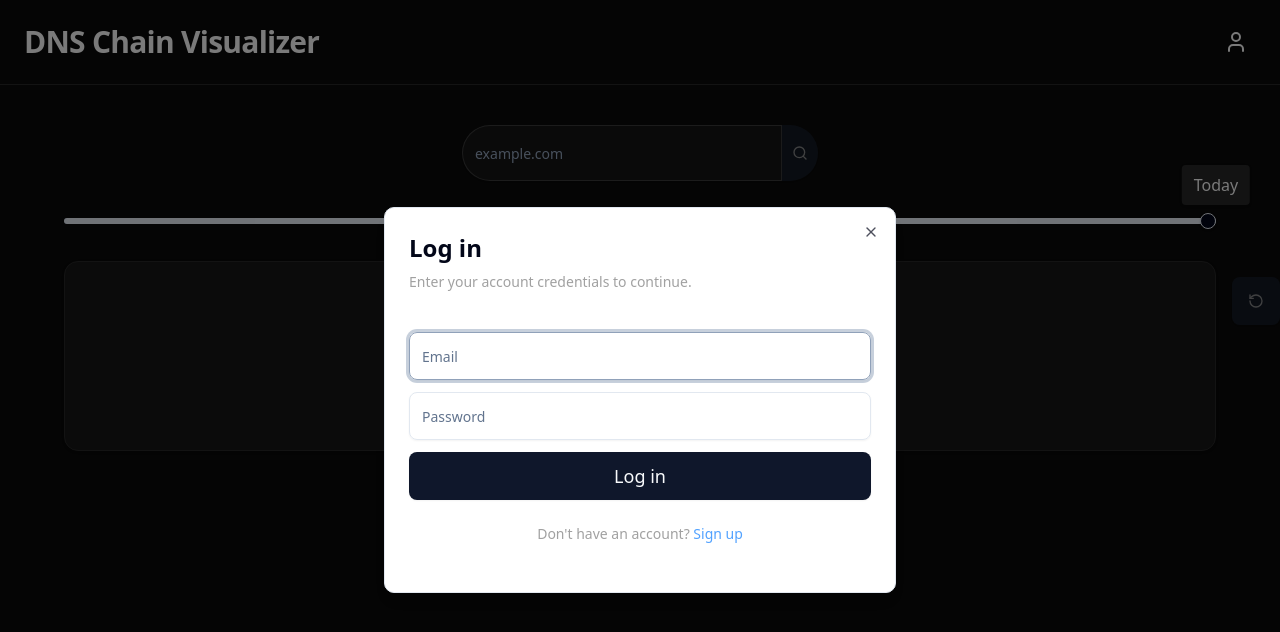
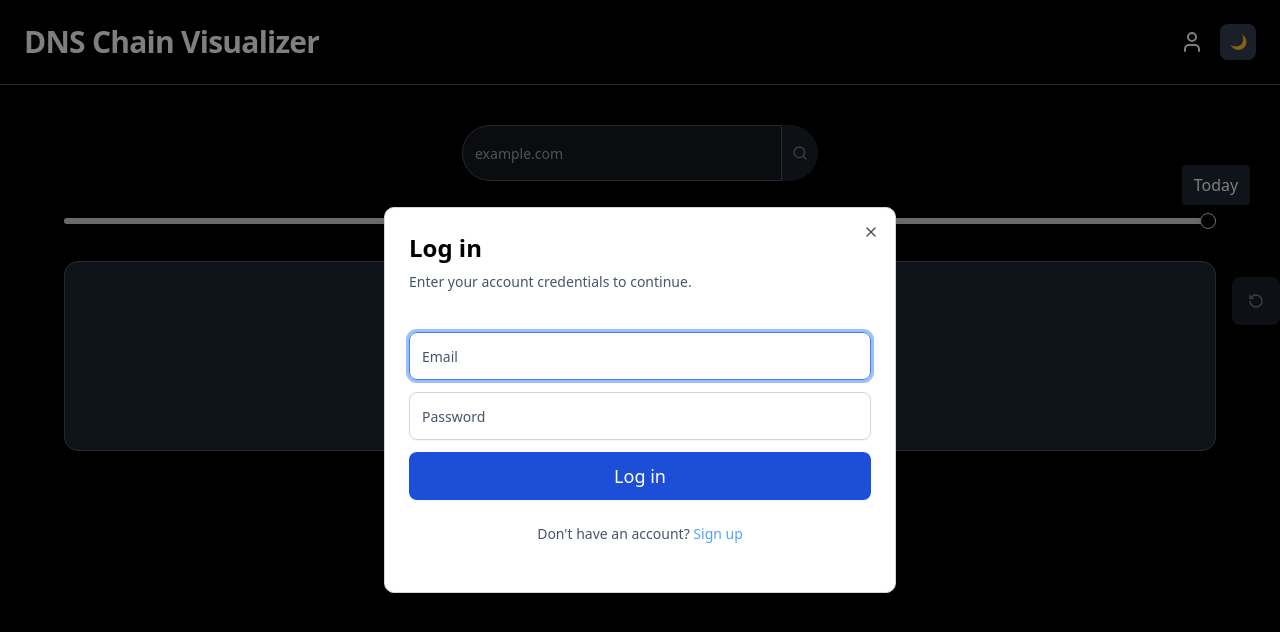
Before and after one commit to ahmadW74/GraphVizDNS, a React (Vite) app: page / in a window 1280 px wide. Shown: the top 632 px of the page. Built offline with nearby package versions, Linux system fonts and the light colour scheme.

Commit message:
Improve theme contrast

```diff
--- a/src/App.jsx
+++ b/src/App.jsx
@@ -29,6 +29,9 @@ export default function App() {
   const [loginPassword, setLoginPassword] = useState("");
   const [loginError, setLoginError] = useState("");
   const [username, setUsername] = useState("");
+
+  // Theme state
+  const [theme, setTheme] = useState("dark");
 
   // Signup state
   const [signupName, setSignupName] = useState("");
@@ -146,6 +149,16 @@ const [signupMessageType, setSignupMessageType] = useState("");
     }
   };
 
+  const toggleTheme = () => {
+    if (theme === "dark") {
+      setTheme("high-contrast");
+    } else if (theme === "high-contrast") {
+      setTheme("light");
+    } else {
+      setTheme("dark");
+    }
+  };
+
   //tooltip
   const selectedDate = new Date();
   selectedDate.setDate(selectedDate.getDate() - (MAX_DAYS - timeline));
@@ -153,13 +166,13 @@ const [signupMessageType, setSignupMessageType] = useState("");
     timeline === MAX_DAYS ? "Today" : selectedDate.toLocaleDateString();
 
   return (
-    <div className="dark bg-neutral-950 text-neutral-100 min-h-screen flex flex-col text-base lg:text-lg">
+    <div className={`${theme !== "light" ? theme : ""} bg-background text-foreground min-h-screen flex flex-col text-base lg:text-lg`}>
       {/* Login dialog */}
       <Dialog open={loginOpen} onOpenChange={setLoginOpen}>
         <DialogContent className="sm:max-w-lg text-base space-y-6">
           <DialogHeader>
             <DialogTitle className="text-2xl">Log in</DialogTitle>
-            <DialogDescription className="text-neutral-400">
+            <DialogDescription className="text-muted-foreground">
               Enter your account credentials to continue.
             </DialogDescription>
           </DialogHeader>
@@ -187,7 +200,7 @@ const [signupMessageType, setSignupMessageType] = useState("");
               Log in
             </Button>
             <div id="googleSignIn" className="flex justify-center"></div>
-            <p className="text-sm text-center text-neutral-400">
+            <p className="text-sm text-center text-muted-foreground">
               Don't have an account?{" "}
               <button
                 className="text-blue-400 hover:underline"
@@ -208,7 +221,7 @@ const [signupMessageType, setSignupMessageType] = useState("");
         <DialogContent className="sm:max-w-lg text-base space-y-6">
           <DialogHeader>
             <DialogTitle className="text-2xl">Sign up</DialogTitle>
-            <DialogDescription className="text-neutral-400">
+            <DialogDescription className="text-muted-foreground">
               Create a new account to get started.
             </DialogDescription>
           </DialogHeader>
@@ -248,7 +261,7 @@ const [signupMessageType, setSignupMessageType] = useState("");
               Sign up
             </Button>
             <div id="googleSignup" className="flex justify-center"></div>
-            <p className="text-sm text-center text-neutral-400">
+            <p className="text-sm text-center text-muted-foreground">
               Already have an account?{" "}
               <button
                 className="text-blue-400 hover:underline"
@@ -265,14 +278,19 @@ const [signupMessageType, setSignupMessageType] = useState("");
       </Dialog>
 
       {/* Header */}
-      <header className="border-b border-neutral-800">
+      <header className="border-b border-border">
         <div className="mx-auto max-w-7xl p-6 flex justify-between items-center">
           <h1 className="text-3xl font-semibold tracking-tight">
             DNS Chain Visualizer
           </h1>
           <div className="flex items-center space-x-2">
-            <User className="h-6 w-6 text-neutral-100" />
-            <p className="text-lg text-white">{username}</p>
+            <User className="h-6 w-6 text-foreground" />
+            <p className="text-lg text-foreground">{username}</p>
+            <Button size="icon" variant="secondary" onClick={toggleTheme}>
+              {theme === "dark" && <div className="text-primary">🌙</div>}
+              {theme === "high-contrast" && <div className="text-primary">⚡</div>}
+              {theme === "light" && <div className="text-primary">☀️</div>}
+            </Button>
           </div>
         </div>
       </header>
@@ -304,7 +322,7 @@ const [signupMessageType, setSignupMessageType] = useState("");
             <div className="absolute -top-10 left-0 w-full pointer-events-none">
               <div
                 style={{ left: `${(timeline / MAX_DAYS) * 100}%` }}
-                className="absolute transform -translate-x-1/2 bg-neutral-800 text-neutral-100 text-sm lg:text-base px-3 py-2 rounded shadow"
+                className="absolute transform -translate-x-1/2 bg-popover text-popover-foreground text-sm lg:text-base px-3 py-2 rounded shadow"
               >
                 {tooltipLabel}
               </div>
@@ -320,7 +338,7 @@ const [signupMessageType, setSignupMessageType] = useState("");
           </div>
           {/*rendering card */}
           <div className="relative">
-            <Card className="w-full bg-neutral-900 border-neutral-800">
+            <Card className="w-full bg-card border-border">
               <CardContent className="relative px-10 py-10 lg:px-14 lg:py-14">
                 <SampleGraph
                   domain={currentDomain}
--- a/src/index.css
+++ b/src/index.css
@@ -43,71 +43,100 @@
 
 :root {
   --radius: 0.625rem;
-  --background: oklch(1 0 0);
-  --foreground: oklch(0.129 0.042 264.695);
-  --card: oklch(1 0 0);
-  --card-foreground: oklch(0.129 0.042 264.695);
-  --popover: oklch(1 0 0);
-  --popover-foreground: oklch(0.129 0.042 264.695);
-  --primary: oklch(0.208 0.042 265.755);
-  --primary-foreground: oklch(0.984 0.003 247.858);
-  --secondary: oklch(0.968 0.007 247.896);
-  --secondary-foreground: oklch(0.208 0.042 265.755);
-  --muted: oklch(0.968 0.007 247.896);
-  --muted-foreground: oklch(0.554 0.046 257.417);
-  --accent: oklch(0.968 0.007 247.896);
-  --accent-foreground: oklch(0.208 0.042 265.755);
-  --destructive: oklch(0.577 0.245 27.325);
-  --border: oklch(0.929 0.013 255.508);
-  --input: oklch(0.929 0.013 255.508);
-  --ring: oklch(0.704 0.04 256.788);
-  --chart-1: oklch(0.646 0.222 41.116);
-  --chart-2: oklch(0.6 0.118 184.704);
-  --chart-3: oklch(0.398 0.07 227.392);
-  --chart-4: oklch(0.828 0.189 84.429);
-  --chart-5: oklch(0.769 0.188 70.08);
-  --sidebar: oklch(0.984 0.003 247.858);
-  --sidebar-foreground: oklch(0.129 0.042 264.695);
-  --sidebar-primary: oklch(0.208 0.042 265.755);
-  --sidebar-primary-foreground: oklch(0.984 0.003 247.858);
-  --sidebar-accent: oklch(0.968 0.007 247.896);
-  --sidebar-accent-foreground: oklch(0.208 0.042 265.755);
-  --sidebar-border: oklch(0.929 0.013 255.508);
-  --sidebar-ring: oklch(0.704 0.04 256.788);
+  --background: #ffffff;
+  --foreground: #000000;
+  --card: #ffffff;
+  --card-foreground: #000000;
+  --popover: #ffffff;
+  --popover-foreground: #000000;
+  --primary: #1d4ed8;
+  --primary-foreground: #ffffff;
+  --secondary: #f1f5f9;
+  --secondary-foreground: #000000;
+  --muted: #f1f5f9;
+  --muted-foreground: #475569;
+  --accent: #f1f5f9;
+  --accent-foreground: #000000;
+  --destructive: #ef4444;
+  --border: #d1d5db;
+  --input: #d1d5db;
+  --ring: #3b82f6;
+  --chart-1: #ef4444;
+  --chart-2: #3b82f6;
+  --chart-3: #8b5cf6;
+  --chart-4: #22c55e;
+  --chart-5: #eab308;
+  --sidebar: #ffffff;
+  --sidebar-foreground: #000000;
+  --sidebar-primary: #1d4ed8;
+  --sidebar-primary-foreground: #ffffff;
+  --sidebar-accent: #f1f5f9;
+  --sidebar-accent-foreground: #000000;
+  --sidebar-border: #d1d5db;
+  --sidebar-ring: #3b82f6;
 }
 
 .dark {
-  --background: oklch(0.129 0.042 264.695);
-  --foreground: oklch(0.984 0.003 247.858);
-  --card: oklch(0.208 0.042 265.755);
-  --card-foreground: oklch(0.984 0.003 247.858);
-  --popover: oklch(0.208 0.042 265.755);
-  --popover-foreground: oklch(0.984 0.003 247.858);
-  --primary: oklch(0.929 0.013 255.508);
-  --primary-foreground: oklch(0.208 0.042 265.755);
-  --secondary: oklch(0.279 0.041 260.031);
-  --secondary-foreground: oklch(0.984 0.003 247.858);
-  --muted: oklch(0.279 0.041 260.031);
-  --muted-foreground: oklch(0.704 0.04 256.788);
-  --accent: oklch(0.279 0.041 260.031);
-  --accent-foreground: oklch(0.984 0.003 247.858);
-  --destructive: oklch(0.704 0.191 22.216);
-  --border: oklch(1 0 0 / 10%);
-  --input: oklch(1 0 0 / 15%);
-  --ring: oklch(0.551 0.027 264.364);
-  --chart-1: oklch(0.488 0.243 264.376);
-  --chart-2: oklch(0.696 0.17 162.48);
-  --chart-3: oklch(0.769 0.188 70.08);
-  --chart-4: oklch(0.627 0.265 303.9);
-  --chart-5: oklch(0.645 0.246 16.439);
-  --sidebar: oklch(0.208 0.042 265.755);
-  --sidebar-foreground: oklch(0.984 0.003 247.858);
-  --sidebar-primary: oklch(0.488 0.243 264.376);
-  --sidebar-primary-foreground: oklch(0.984 0.003 247.858);
-  --sidebar-accent: oklch(0.279 0.041 260.031);
-  --sidebar-accent-foreground: oklch(0.984 0.003 247.858);
-  --sidebar-border: oklch(1 0 0 / 10%);
-  --sidebar-ring: oklch(0.551 0.027 264.364);
+  --background: #000000;
+  --foreground: #ffffff;
+  --card: #1f2937;
+  --card-foreground: #ffffff;
+  --popover: #1f2937;
+  --popover-foreground: #ffffff;
+  --primary: #d1d5db;
+  --primary-foreground: #000000;
+  --secondary: #374151;
+  --secondary-foreground: #ffffff;
+  --muted: #374151;
+  --muted-foreground: #9ca3af;
+  --accent: #374151;
+  --accent-foreground: #ffffff;
+  --destructive: #f87171;
+  --border: #4b5563;
+  --input: #4b5563;
+  --ring: #60a5fa;
+  --chart-1: #f87171;
+  --chart-2: #60a5fa;
+  --chart-3: #a78bfa;
+  --chart-4: #34d399;
+  --chart-5: #facc15;
+  --sidebar: #1f2937;
+  --sidebar-foreground: #ffffff;
+  --sidebar-primary: #d1d5db;
+  --sidebar-primary-foreground: #000000;
+  --sidebar-accent: #374151;
+  --sidebar-accent-foreground: #ffffff;
+  --sidebar-border: #4b5563;
+  --sidebar-ring: #60a5fa;
+}
+
+.high-contrast {
+  --background: #000000;
+  --foreground: #ffff00;
+  --card: #000000;
+  --card-foreground: #ffff00;
+  --popover: #000000;
+  --popover-foreground: #ffff00;
+  --primary: #ffff00;
+  --primary-foreground: #000000;
+  --secondary: #000000;
+  --secondary-foreground: #ffff00;
+  --muted: #000000;
+  --muted-foreground: #ffff00;
+  --accent: #000000;
+  --accent-foreground: #ffff00;
+  --destructive: #ff0000;
+  --border: #ffffff;
+  --input: #000000;
+  --ring: #ffff00;
+  --sidebar: #000000;
+  --sidebar-foreground: #ffff00;
+  --sidebar-primary: #ffff00;
+  --sidebar-primary-foreground: #000000;
+  --sidebar-accent: #000000;
+  --sidebar-accent-foreground: #ffff00;
+  --sidebar-border: #ffffff;
+  --sidebar-ring: #ffff00;
 }
 
 @layer base {
@@ -119,5 +148,5 @@
   }
 }
 span {
-  color: black;
+  color: var(--foreground);
 }
```
